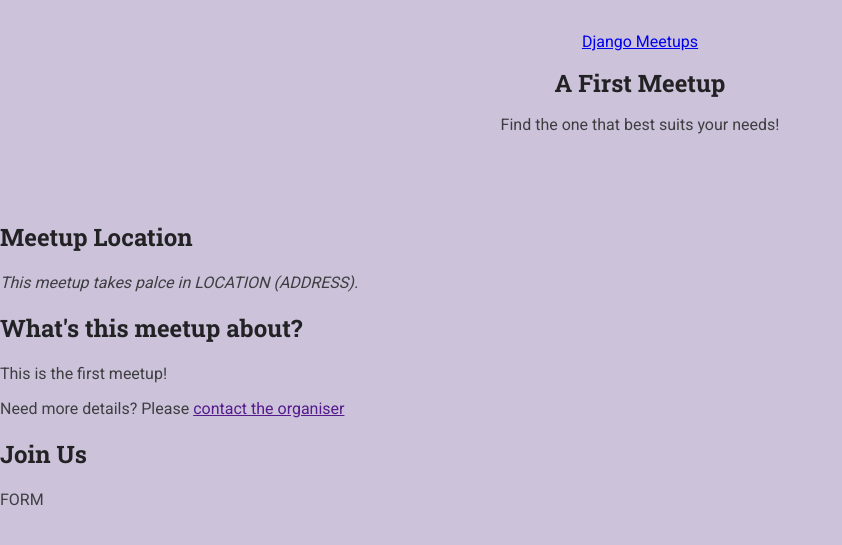
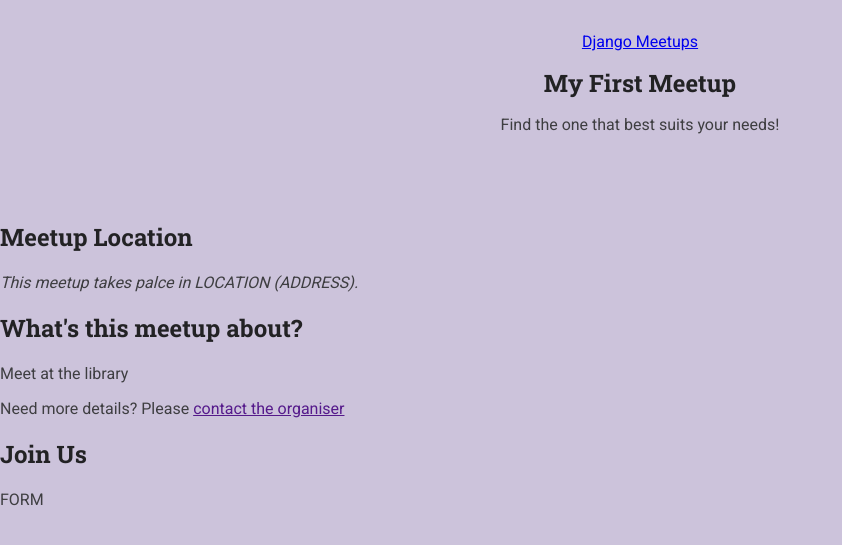
Before and after one commit to lunky84/django-udemy-short, a Django app: a page that uses django_course_site/meetups/templates/meetups/meetup-details.html in a window 1280 px wide. Shown: the top 545 px of the page, without its empty margins (0-842 px from the left). Run offline with Django 5.2, Linux system fonts and the light colour scheme; data comes from the database, SQL or seed files in the repository.

Commit message:
use meetup data from db

```diff
--- a/django_course_site/meetups/templates/meetups/includes/meetup-item.html
+++ b/django_course_site/meetups/templates/meetups/includes/meetup-item.html
@@ -10,7 +10,7 @@
         </div>
       </div>
       <div class="meetup-actions">
-        <a href={% url 'meetup-detail' meetup_item.slug %} class="btn"
+        <a href={% url 'meetup-detail' slug %} class="btn"
           >More Details</a
         >
       </div>
--- a/django_course_site/meetups/templates/meetups/index.html
+++ b/django_course_site/meetups/templates/meetups/index.html
@@ -18,7 +18,7 @@
   <h2>Meetups</h2>
   <ol>
     {% for meetup_item in meetups %}
-      {% include 'meetups/includes/meetup-item.html' with title=meetup_item.title location=meetup_item.location %}
+      {% include 'meetups/includes/meetup-item.html' with title=meetup_item.title location='New York' slug=meetup_item.slug %}
     {% endfor %}
   </ol>
 </section>
--- a/django_course_site/meetups/templates/meetups/meetup-details.html
+++ b/django_course_site/meetups/templates/meetups/meetup-details.html
@@ -13,6 +13,7 @@
 {% endblock %}
 
 {% block body %}
+{% if meetup_found %}
 <article>
   <img src="" alt="" />
   <section id="location">
@@ -33,4 +34,7 @@
     FORM
   </section>
 </article>
+{% else %}
+<p>No meetup found for the given slug.</p>
+{% endif %}
 {% endblock %}
--- a/django_course_site/meetups/views.py
+++ b/django_course_site/meetups/views.py
@@ -1,34 +1,30 @@
 from django.shortcuts import render
 from django.http import HttpResponse
+
+from .models import Meetup
 
 # Create your views here.
 
 
 def index(request):
     # return HttpResponse('Hello from meetups index view')
-    meetups = [
-        {
-            'title': 'A First Meetup',
-            'location': 'New York',
-            'slug': 'a-first-meetup'
-        },
-        {
-            'title': 'A Second Meetup',
-            'location': 'Paris',
-            'slug': 'a-second-meetup'
-        },
-    ]
+    meetups = Meetup.objects.all()
+
+
     return render(request, 'meetups/index.html', {
         'show_meetups': True,
         'meetups': meetups
     })
 
 def meetup_details(request, meetup_slug):
-    selected_meetup = {
-        'title': 'A First Meetup',
-        'description': 'This is the first meetup!',
-    }
-    return render(request, 'meetups/meetup-details.html', {
-        'meetup_title': selected_meetup['title'],
-        'meetup_description': selected_meetup['description']
-    })
+    try:
+        selected_meetup = Meetup.objects.get(slug=meetup_slug)
+        return render(request, 'meetups/meetup-details.html', {
+            'meetup_found': True,
+            'meetup_title': selected_meetup.title,
+            'meetup_description': selected_meetup.description
+        })
+    except Exception as exc:
+        return render(request, 'meetups/meetup-details.html', {
+            'meetup_found': False,
+        })
```
